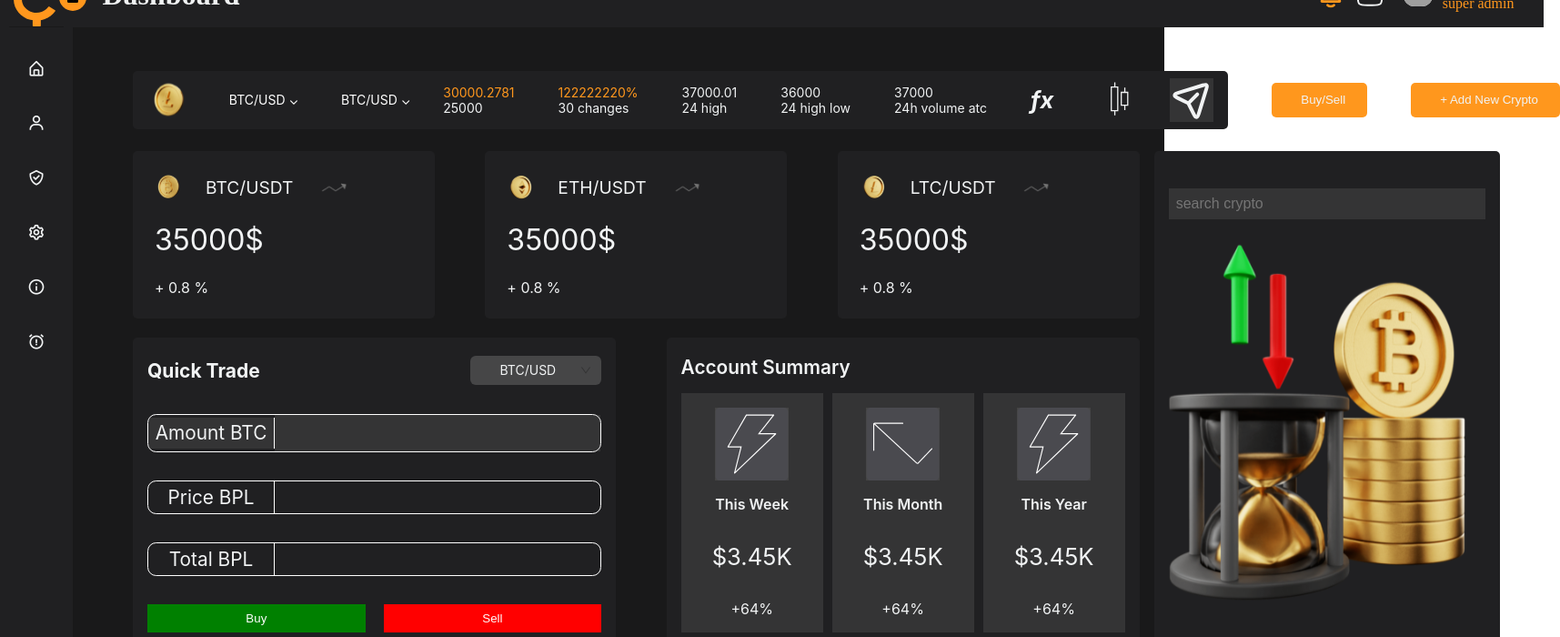
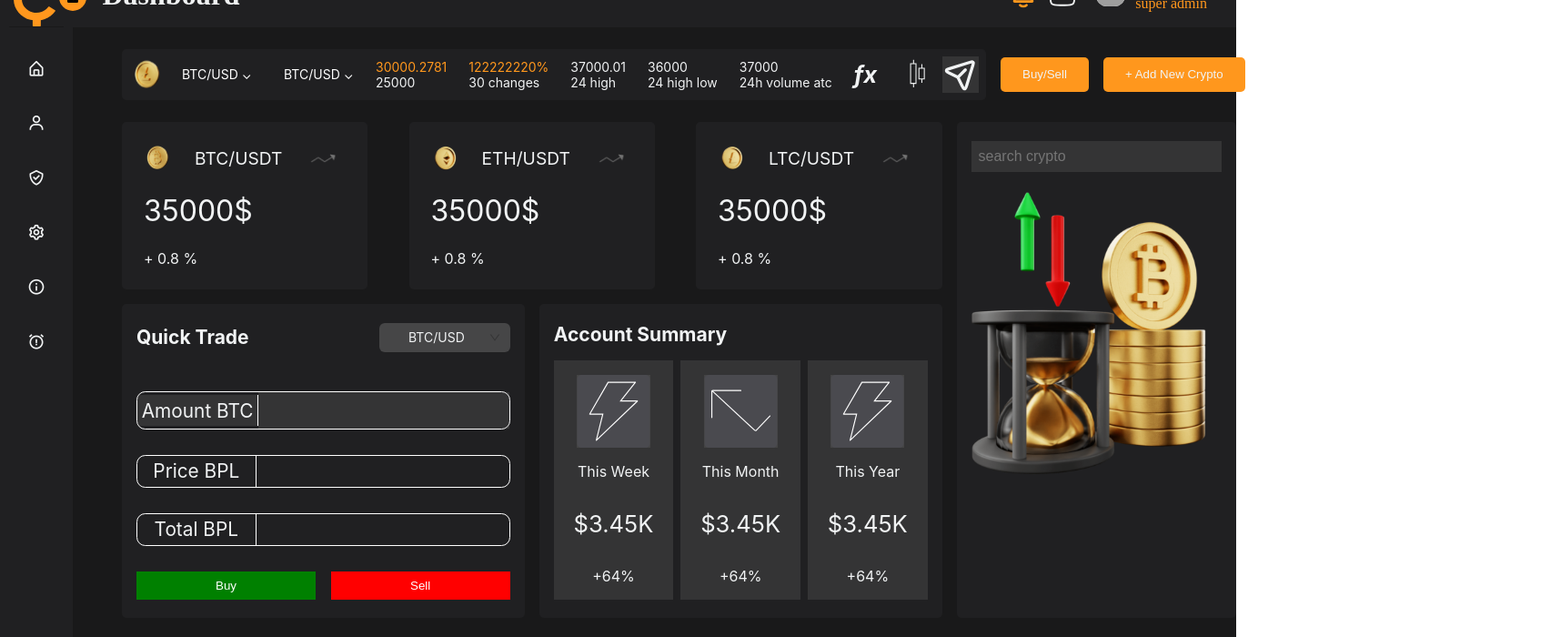
Before and after one commit to GojkovicM/Crypto-exchange, a React (Create React App) app: page / in a window 1280 px wide. Shown: the part 40-740 px from the top of the page at 91% size, 1715 px wide, since content can reach past the window. Built offline with nearby package versions, Linux system fonts and the light colour scheme; grey boxes are pictures that could not be loaded.

Commit message:
popravio homepage

```diff
--- a/src/Components/AccountSum/AccountSum.styled.js
+++ b/src/Components/AccountSum/AccountSum.styled.js
@@ -12,18 +12,17 @@
 export const StyledAccountSum = styled.div`
   display: flex;
   flex-direction: column;
-  justify-content: space-between;
   background-color: ${theme.colors.background};
-  width: 47%;
   padding: 1.3rem 1rem 1.3rem 1rem;
-  margin-top: 1.3rem;
   color: ${theme.colors.text};
   border-radius: 5px;
+  height: 100%;
 
 
-  p {
-    font-size: 1.3rem;
-    font-weight: 600;
+
+
+
+  h2 {
     padding-bottom: 1rem;
   }
 
@@ -42,21 +41,20 @@
       background-color: ${theme.colors.buttonBackground};
       width: 32%;
 
-
-      p{
+      p {
         padding: 1rem;
         font-size: 1rem;
       }
 
-      span{
+      span {
         padding: 1rem;
       }
 
-        span:nth-child(3){
+      span:nth-child(3) {
         font-size: 1.6rem;
       }
 
-      span:nth-child(4){
+      span:nth-child(4) {
         font-size: 1rem;
       }
     }
--- a/src/Components/AccountSum/AccountSum.tsx
+++ b/src/Components/AccountSum/AccountSum.tsx
@@ -6,7 +6,7 @@
 function AccountSum() {
   return (
     <StyledAccountSum>
-      <p>Account Summary</p>
+      <h2>Account Summary</h2>
       <div className="wrap">
         <div className="card">
           <img src={thunder} alt="this week" />
--- a/src/Components/AddNewCrypto/NewCrypto.styled.js
+++ b/src/Components/AddNewCrypto/NewCrypto.styled.js
@@ -16,18 +16,20 @@
 
 export const StyledNewCrypto = styled.div`
   display: flex;
+  flex-direction: row;
   align-items: center;
-  /* justify-content: space-between; */
-
+  justify-content: space-between;
+  max-width: 100%;
   color: ${theme.colors.text};
 
   .wrapper {
     display: flex;
     flex-direction: row;
+    align-items: center;
     justify-content: space-evenly;
     align-items: center;
     background-color: ${theme.colors.background};
-    padding: 0.5rem 1rem 0.5rem 1rem;
+    padding: 0.5rem 0.5rem 0.5rem 0.5rem;
     /* margin-right: 20px; */
     text-wrap: nowrap;
     border-radius: 5px;
@@ -35,7 +37,6 @@
 
   .ant-space {
     width: 7rem;
-    margin-right: 0.7rem;
   }
 
   .wrapper .ant-select-selector {
@@ -55,11 +56,11 @@
 
   .wrapper div,
   .wrapper h3 {
-    padding-right: 3rem;
+    padding-right: 1.5rem;
   }
 
   .wrapper .fuse {
-    padding-right: 2rem;
+    padding-right: 0.5rem;
   }
 
   .wrapper .plane {
@@ -67,20 +68,20 @@
   }
 
   .wrapper .coin {
-    padding-right: 2rem;
+    padding-right: 0.5rem;
   }
 
   .wrapper .coin,
   .wrapper .fuse,
   .wrapper .plane {
-    height: 3rem;
+    height: 2.5rem;
   }
 
   .button {
     display: flex;
     flex-direction: row;
-    align-items: center;
-
+    justify-content: end;
+    max-width: 100%;
 
 
   }
@@ -90,12 +91,9 @@
     color: ${theme.colors.text};
     border: none;
     border-radius: 5px;
-    padding: 0.7rem 1.5rem 0.7rem 2rem;
+    padding: 0.7rem 1.5rem 0.7rem 1.5rem;
     text-wrap: nowrap;
-    margin-left: 3rem;
+    margin-left: 1rem;
 
   }
-
-
-
 `;
--- a/src/Components/History/History.styled.js
+++ b/src/Components/History/History.styled.js
@@ -14,9 +14,7 @@
   background-color: ${theme.colors.background};
   border-radius: 5px;
   color: ${theme.colors.text};
-  margin-top: 1.5rem;
-  min-height: 535px;
-  max-height: 535px;
+
 
 
 
@@ -45,4 +43,6 @@
   .wrapper .coin img {
     height: 3rem;
   }
+
+
 `;
--- a/src/Components/MostPopular/Mostpopular.styled.js
+++ b/src/Components/MostPopular/Mostpopular.styled.js
@@ -13,7 +13,9 @@
   flex-direction: row;
   justify-content: space-between;
   color: ${theme.colors.text};
-  margin-top: 1.5rem;
+
+
+
 
 
   .card {
@@ -22,6 +24,7 @@
     border-radius: 5px;
     padding: 1.5rem;
     width: 30%;
+
   }
 
   .card .wrap {
--- a/src/Components/QuickTrade/QuickTrade.styled.js
+++ b/src/Components/QuickTrade/QuickTrade.styled.js
@@ -16,19 +16,17 @@
   color: ${theme.colors.text};
   background-color: ${theme.colors.background};
   padding: 1.3rem 1rem 1.3rem 1rem;
-  margin-top: 1.3rem;
-  width: 48%;
+  /* margin-top: 1.5rem; */
   border-radius: 5px;
-
+  height: 100%;
 
   .wrapper {
     display: flex;
     flex-direction: row;
     justify-content: space-between;
     align-items: center;
+    padding-bottom: 1rem;
   }
-
-
 
   .wrapper .ant-select-selector {
     background-color: rgba(128, 128, 128, 0.4);
--- a/src/Components/RecentTrading/RecentTrading.styled.js
+++ b/src/Components/RecentTrading/RecentTrading.styled.js
@@ -10,13 +10,13 @@
 };
 
 export const StyledRecentTrading = styled.div`
-  margin-top: 1.5rem;
-  width: 100%;
+
   background-color: ${theme.colors.background};
   padding: 1.5rem 1rem 0 1rem;
   color: ${theme.colors.text};
   border-radius: 5px;
   font-size: 1rem;
+
 
 
   .wrap {
--- a/src/Components/Search/Seacrh.styled.js
+++ b/src/Components/Search/Seacrh.styled.js
@@ -15,15 +15,17 @@
 };
 
 export const StyledSearch = styled.div`
-  margin-top: 1.5rem;
+
   display: flex;
   flex-direction: column;
-  justify-content: center;
   padding: 1.3rem 1rem 1.3rem 1rem;
   background-color: ${theme.colors.background};
   border-radius: 5px;
-  max-height: 562px;
-  min-height: 562px;
+  height: 100%;
+
+
+
+
 
   input {
     border: none;
@@ -32,7 +34,9 @@
     padding: 0.5rem;
     font-size: 1rem;
   }
-  img {
-    height: 100%;
+
+  img{
+    max-height: 30rem;
   }
+
 `;
--- a/src/Pages/HomePage/Homepage.styled.js
+++ b/src/Pages/HomePage/Homepage.styled.js
@@ -8,18 +8,24 @@
 
 
   .main {
-   /* width: 100%; */
+    background-color: #19191a;
+    /* width: 100%; */
+
   }
 
-  .container-fluid {
-    padding: 3rem 3rem 3rem 0;
+  .first-row{
+    padding-top: 1.5rem;
+  }
 
+  .second-row{
+    padding-top: 1.5rem;
   }
-  .wraper {
-    display: flex;
-    flex-direction: row;
-    justify-content: space-between;
 
+  .third-row{
+    padding-top: 1.5rem;
+  }
 
+  .subrow{
+    padding-top: 1rem;
   }
-`;
+  `;
--- a/src/Pages/HomePage/Homepage.tsx
+++ b/src/Pages/HomePage/Homepage.tsx
@@ -17,28 +17,34 @@
       <SideBar></SideBar>
       <div className="main">
         <Header></Header>
-        <div className="container-wrapper">
-          <Row gutter={[16, 16]}>
-            <Col span={24}>
-              <div className="container-fluid">
-                <Row gutter={[16, 16]}>
+
+        <Row className="first-row" gutter={[16, 16]}>
           <Col offset={1} span={23}>
             <NewCrypto></NewCrypto>
           </Col>
         </Row>
+        <Row className="second-row" gutter={[16, 16]}>
+          <Col offset={1} span={17}>
             <Row gutter={[16, 16]}>
-                  <Col offset={1} span={17}>
+              <Col span={24}>
                 <MostPopular></MostPopular>
-                    <div className="wraper">
+              </Col>
+            </Row>
+            <Row className="subrow" gutter={[16, 16]} >
+              <Col span={12}>
                 <QuickTrade></QuickTrade>
+              </Col>
+              <Col span={12}>
                 <AccountSum></AccountSum>
-                    </div>
+              </Col>
+            </Row>
           </Col>
           <Col span={6}>
             <Search></Search>
           </Col>
         </Row>
-                <Row gutter={[16, 16]}>
+
+        <Row className="third-row" gutter={[16, 16]}>
           <Col offset={1} span={17}>
             <RecentTrading></RecentTrading>
           </Col>
@@ -47,10 +53,6 @@
           </Col>
         </Row>
       </div>
-            </Col>
-          </Row>
-        </div>
-      </div>
     </StyledHomepage>
   );
 }
```
Lines whose indentation alone changed are shown as unchanged.
